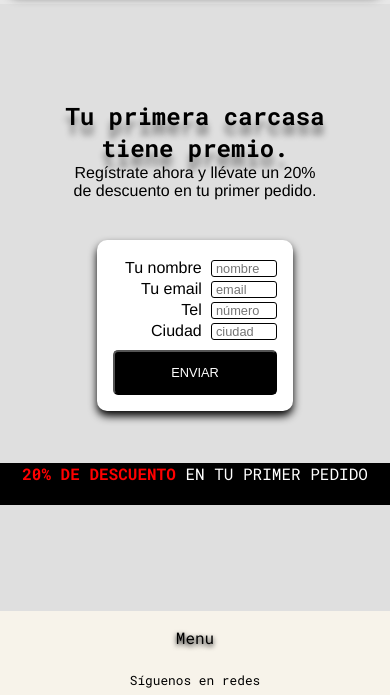
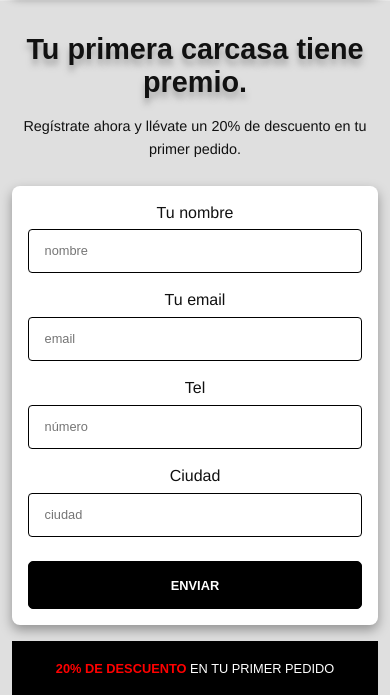
Before and after one commit to JcbTc26/webResponsive, a plain HTML site: page landing.html in a window 390 px wide. Shown: the part 64-759 px from the top of the page. Drawn offline with Linux system fonts and the light colour scheme.

Commit message:
version3

```diff
--- a/css/estilosLanding.css
+++ b/css/estilosLanding.css
@@ -1,153 +1,362 @@
- body{
+/* ---------- RESET GENERAL ---------- */
+*,
+*::before,
+*::after {
     margin: 0;
-    height: 100%;
- }
- body{
-    height: 100vh;
-    display: grid;
-    grid-template-rows: 10% 70% 20%;
- }
- /* ------MENU SUPERIOR LANDING---- */
-   #menuSupLanding {
-            width: 100%;
-            padding: 0.1rem;
-            background: rgba(255, 255, 255, 0.836);
-            color: var(--color-superficie);
-            display: flex;
-            align-items: center;
-            /* position: sticky; */
-            border-radius: 5px;
-            top: 5px;
-            box-shadow: 0 5px 10px gray;
+    padding: 0;
+    box-sizing: border-box;
 }
 
+/* ---------- VARIABLES GENERALES ---------- */
+:root {
+    --color-fondo: #dfdfdf;
+    --color-superficie: #ffffff;
+    --color-texto: #111111;
+    --color-sombra: rgba(0, 0, 0, 0.35);
+    --ancho-formulario: 650px;
+}
 
- /* -------ESTILOS LADING------- */
+/* ---------- DOCUMENTO GENERAL ---------- */
+html {
+    width: 100%;
+    min-height: 100%;
+    scroll-behavior: smooth;
+}
+
+body {
+    width: 100%;
+    min-height: 100vh;
+    display: grid;
+    grid-template-rows: auto 1fr auto;
+    overflow-x: hidden;
+    background-color: var(--color-fondo);
+    color: var(--color-texto);
+    font-family: Arial, Helvetica, sans-serif;
+}
+
+/* ---------- CABECERA LANDING ---------- */
 #landingWeb {
     width: 100%;
-            height: 8vh;
-            padding: 0.5rem;
-            background-color: rgb(231, 231, 231);
+    min-height: 8rem;
+    padding: 0.75rem;
     display: flex;
     flex-direction: column;
     gap: 1rem;
+    background-color: rgb(231, 231, 231);
 }
 
-           #pieWebLanding {
+/* ---------- MENÚ SUPERIOR LANDING ---------- */
+#menuSupLanding {
     width: 100%;
+    min-height: 3.5rem;
+    padding: 0.5rem 1rem;
+    display: flex;
+    align-items: center;
+    justify-content: space-between;
+    gap: 1rem;
+    background: rgba(255, 255, 255, 0.836);
+    color: var(--color-texto);
+    border-radius: 5px;
+    box-shadow: 0 5px 10px rgba(128, 128, 128, 0.65);
+}
+
+/* ---------- CUERPO PRINCIPAL LANDING ---------- */
+.cuerpoContacto {
+    width: 100%;
+    min-width: 0;
+    padding: clamp(1rem, 3vw, 2.5rem);
     display: flex;
     flex-direction: column;
     align-items: center;
-            gap: 0.1rem;
-            background-color: var(--color-fondo);
 }
 
-
-
-        /* CUERPO LADING */
-        .cuerpoContacto{
+/* ---------- TÍTULO LANDING ---------- */
+#tituloLanding {
     width: 100%;
+    max-width: 1000px;
+    margin-top: clamp(1rem, 4vw, 4rem);
+    padding: 0 clamp(1rem, 5vw, 4rem);
+    text-align: center;
+    font-size: clamp(1.8rem, 5vw, 3.5rem);
+    line-height: 1.15;
+    text-shadow: 0 6px 6px rgba(128, 128, 128, 0.65);
 }
 
-
-        /* ----TITULOS LANDING----- */
-
-
-    #tituloLanding{
+/* ---------- PÁRRAFO LANDING ---------- */
+#parrafoLanding {
     width: 100%;
-        margin-top:5rem;
-        padding: 0 4rem;
+    max-width: 850px;
+    margin: 1rem auto 0.5rem;
+    padding: 0 clamp(1rem, 5vw, 4rem);
     text-align: center;
-        text-shadow: 0 10px 6px grey;
-    }
-    #parrafoLanding{
-        width: 100%;
-        font-size: 1rem;
-        text-align: center;
-        padding: 0 4rem;
-        margin-bottom: 0.5rem;
-        font-family: 'Franklin Gothic Medium', 'Arial Narrow', Arial, sans-serif;
+    font-size: clamp(0.9rem, 2vw, 1rem);
+    line-height: 1.6;
+    font-family: "Franklin Gothic Medium", "Arial Narrow", Arial, sans-serif;
 }
 
-
-    /* -----FORMULARIO LANDING------ */
-
-    .contenedorFormularioLanding{
+/* ---------- CONTENEDOR DEL FORMULARIO ---------- */
+.contenedorFormularioLanding {
+    width: 100%;
+    padding: clamp(1rem, 4vw, 2rem);
     display: flex;
     align-items: center;
     justify-content: center;
-        width: 100%;
-        padding: 2rem;
-        text-align: center;
+}
 
-    }
-    #FormLanding{
+/* ---------- FORMULARIO LANDING ---------- */
+#FormLanding {
+    width: min(100%, var(--ancho-formulario));
+    padding: clamp(1rem, 4vw, 2rem);
     display: flex;
     flex-direction: column;
-        justify-content: center;
-        align-items: center;
-        max-width: 60%;
-        text-align: left;
-        background-color: rgb(255, 255, 255);
-        padding: 1rem;
+    align-items: stretch;
+    gap: 1rem;
+    background-color: var(--color-superficie);
     border-radius: 10px;
-        box-shadow: 0 5px 8px black;
-
-    }
-    .formulario{
-        text-align: left;
-        width: 20%;
-        font-size: 0.8rem;
+    box-shadow: 0 5px 12px var(--color-sombra);
 }
 
-    .formularioEnviar{
-        width: 40%;
-        color: black;
-        font-size: 0.5rem;
-        max-width: 50%;
-        border: 1px black solid;
-        border-radius: 3px;
-        text-align: left;
-        font-size: 0.8rem;
+/* ---------- TEXTO DEL FORMULARIO ---------- */
+.formularioTexto {
+    width: 100%;
+    text-align: center;
+    font-size: clamp(1rem, 2vw, 1.2rem);
+    line-height: 1.4;
+    font-family: "Franklin Gothic Medium", "Arial Narrow", Arial, sans-serif;
 }
-    .formularioTexto{
-        font-size: 1rem;
-        font-family: 'Franklin Gothic Medium', 'Arial Narrow', Arial, sans-serif
-    }
+
+/* ---------- BLOQUES DEL FORMULARIO ---------- */
 .bloq1,
 .bloq2,
 .bloq3,
 .bloq4,
 .bloq5 {
     width: 100%;
-        text-align: right;
+    display: grid;
+    grid-template-columns: minmax(120px, 0.8fr) minmax(0, 2fr);
+    align-items: center;
+    gap: 0.75rem;
 }
 
-
-    #botonLanding{
+/* ---------- ETIQUETAS DEL FORMULARIO ---------- */
+.formulario {
     width: 100%;
-        padding: 0.8rem 1.5rem;
-        margin-top: 10px;
-        text-align: center;
-        border-radius: 5px;
-        background-color: black;
-        font-size: 0.5rem;
-        color: rgb(255, 255, 255);
-        font-size: 0.8rem;
+    font-size: clamp(0.8rem, 1.5vw, 0.95rem);
+    text-align: right;
+    line-height: 1.3;
 }
 
-    /*-------BARRA PROMOCION LANDING----- */
-    .barradaPromoLandig{
+/* ---------- CAMPOS DEL FORMULARIO ---------- */
+.formularioEnviar {
     width: 100%;
-        min-height: 5vh;
+    min-width: 0;
+    max-width: none;
+    min-height: 2.5rem;
+    padding: 0.65rem 0.75rem;
+    color: black;
+    background-color: white;
+    border: 1px solid black;
+    border-radius: 4px;
+    text-align: left;
+    font-size: clamp(0.8rem, 1.5vw, 0.95rem);
+    font-family: inherit;
+    outline: none;
+    transition:
+        border-color 0.25s ease,
+        box-shadow 0.25s ease;
+}
+
+/* ---------- CAMPOS DEL FORMULARIO EN FOCO ---------- */
+.formularioEnviar:focus {
+    border-color: #555555;
+    box-shadow: 0 0 0 3px rgba(0, 0, 0, 0.12);
+}
+
+/* ---------- ÁREA DE TEXTO ---------- */
+textarea.formularioEnviar {
+    min-height: 7rem;
+    resize: vertical;
+}
+
+/* ---------- BOTÓN LANDING ---------- */
+#botonLanding {
+    width: 100%;
+    min-height: 2.8rem;
+    padding: 0.8rem 1.5rem;
+    margin-top: 0.5rem;
+    color: white;
+    background-color: black;
+    border: 1px solid black;
+    border-radius: 5px;
+    text-align: center;
+    font-size: clamp(0.8rem, 1.5vw, 0.95rem);
+    font-weight: 700;
+    cursor: pointer;
+    transition:
+        transform 0.25s ease,
+        background-color 0.25s ease,
+        box-shadow 0.25s ease;
+}
+
+/* ---------- EFECTO DEL BOTÓN ---------- */
+#botonLanding:hover {
+    background-color: #333333;
+    box-shadow: 0 4px 10px rgba(0, 0, 0, 0.35);
+    transform: translateY(-2px);
+}
+
+/* ---------- BOTÓN ACTIVO ---------- */
+#botonLanding:active {
+    transform: translateY(0);
+}
+
+/* ---------- BARRA DE PROMOCIÓN LANDING ---------- */
+.barradaPromoLandig {
+    width: 100%;
+    min-height: 3.5rem;
+    padding: 0.75rem 1rem;
+    display: flex;
+    align-items: center;
+    justify-content: center;
     background-color: black;
 }
-    .textoPromo{
+
+/* ---------- TEXTO DE PROMOCIÓN ---------- */
+.textoPromo {
+    margin: 0;
     color: white;
     text-align: center;
-        margin: 20px;
+    font-size: clamp(0.8rem, 2vw, 1rem);
+    line-height: 1.4;
 }
-    .textoPromo span{
+
+/* ---------- TEXTO DESTACADO DE PROMOCIÓN ---------- */
+.textoPromo span {
+    color: red;
     font-weight: 800;
-       color: red;
 }
+
+/* ---------- PIE DE PÁGINA LANDING ---------- */
+#pieWebLanding {
+    width: 100%;
+    padding: 1rem;
+    display: flex;
+    flex-direction: column;
+    align-items: center;
+    gap: 0.5rem;
+    background-color: var(--color-fondo);
+}
+
+/* ---------- TABLET ---------- */
+@media (max-width: 768px) {
+    /* ---------- MENÚ SUPERIOR TABLET ---------- */
+    #menuSupLanding {
+        padding: 0.5rem 0.75rem;
+    }
+
+    /* ---------- TÍTULO TABLET ---------- */
+    #tituloLanding {
+        margin-top: 1.5rem;
+    }
+
+    /* ---------- FORMULARIO TABLET ---------- */
+    #FormLanding {
+        width: min(100%, 560px);
+    }
+
+    /* ---------- BLOQUES DEL FORMULARIO TABLET ---------- */
+    .bloq1,
+    .bloq2,
+    .bloq3,
+    .bloq4,
+    .bloq5 {
+        grid-template-columns: minmax(100px, 0.7fr) minmax(0, 1.8fr);
+    }
+}
+
+/* ---------- MÓVIL ---------- */
+@media (max-width: 600px) {
+    /* ---------- CABECERA MÓVIL ---------- */
+    #landingWeb {
+        min-height: auto;
+        padding: 0.5rem;
+    }
+
+    /* ---------- MENÚ SUPERIOR MÓVIL ---------- */
+    #menuSupLanding {
+        min-height: auto;
+        padding: 0.65rem;
+        flex-wrap: wrap;
+    }
+
+    /* ---------- CUERPO PRINCIPAL MÓVIL ---------- */
+    .cuerpoContacto {
+        padding: 1rem 0.75rem;
+    }
+
+    /* ---------- TÍTULO MÓVIL ---------- */
+    #tituloLanding {
+        margin-top: 1rem;
+        padding: 0 0.5rem;
+    }
+
+    /* ---------- PÁRRAFO MÓVIL ---------- */
+    #parrafoLanding {
+        padding: 0 0.5rem;
+    }
+
+    /* ---------- CONTENEDOR DEL FORMULARIO MÓVIL ---------- */
+    .contenedorFormularioLanding {
+        padding: 1rem 0;
+    }
+
+    /* ---------- FORMULARIO MÓVIL ---------- */
+    #FormLanding {
+        width: 100%;
+        padding: 1rem;
+        border-radius: 8px;
+    }
+
+    /* ---------- BLOQUES DEL FORMULARIO MÓVIL ---------- */
+    .bloq1,
+    .bloq2,
+    .bloq3,
+    .bloq4,
+    .bloq5 {
+        grid-template-columns: 1fr;
+        gap: 0.35rem;
+    }
+
+    /* ---------- ETIQUETAS DEL FORMULARIO MÓVIL ---------- */
+    .formulario {
+        text-align: left;
+    }
+
+    /* ---------- CAMPOS DEL FORMULARIO MÓVIL ---------- */
+    .formularioEnviar {
+        min-height: 2.75rem;
+    }
+
+    /* ---------- BOTÓN MÓVIL ---------- */
+    #botonLanding {
+        min-height: 3rem;
+    }
+}
+
+/* ---------- MÓVILES PEQUEÑOS ---------- */
+@media (max-width: 360px) {
+    /* ---------- FORMULARIO EN MÓVILES PEQUEÑOS ---------- */
+    #FormLanding {
+        padding: 0.8rem;
+    }
+
+    /* ---------- TÍTULO EN MÓVILES PEQUEÑOS ---------- */
+    #tituloLanding {
+        font-size: 1.65rem;
+    }
+
+    /* ---------- TEXTO PROMOCIONAL EN MÓVILES PEQUEÑOS ---------- */
+    .textoPromo {
+        font-size: 0.75rem;
+    }
+}
```
Lines whose indentation alone changed are shown as unchanged.
